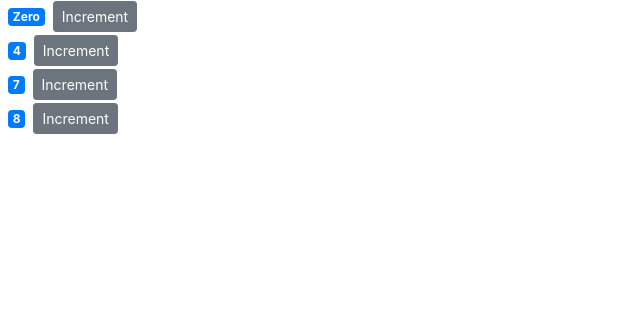
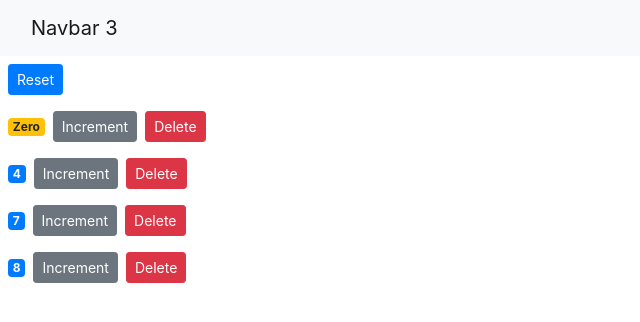
Before and after one commit to naseeraslam/my-first-react-app, a React (Create React App) app: page / in a window 1280 px wide. Shown: the top 322 px of the page, without its empty margins (0-640 px from the left). Built offline with nearby package versions, Linux system fonts and the light colour scheme.

Commit message:
Update handles events etc

```diff
--- a/src/App.js
+++ b/src/App.js
@@ -1,25 +1,64 @@
-import logo from './logo.svg';
-import './App.css';
+import React, { Component } from "react";
+import NavBar from "./components/navbar";
+import Counters from "./components/counters";
+class App extends Component {
+  state = {
+    counters: [
+      {
+        id: 1,
+        value: 0,
+      },
+      {
+        id: 2,
+        value: 4,
+      },
+      {
+        id: 3,
+        value: 7,
+      },
+      {
+        id: 4,
+        value: 8,
+      },
+    ],
+  };
 
-function App() {
-  return (
-    <div className="App">
-      <header className="App-header">
-        <img src={logo} className="App-logo" alt="logo" />
-        <p>
-          Edit <code>src/App.js</code> and save to reload.
-        </p>
-        <a
-          className="App-link"
-          href="https://reactjs.org"
-          target="_blank"
-          rel="noopener noreferrer"
-        >
-          Learn React
-        </a>
-      </header>
-    </div>
-  );
+  handleIncrement = (counter) => {
+    const counters = [...this.state.counters];
+    const index = counters.indexOf(counter);
+    counters[index] = { ...counter };
+    counters[index].value++;
+    this.setState({ counters });
+  };
+
+  handleReset = () => {
+    const counters = this.state.counters.map((c) => {
+      c.value = 0;
+      return c;
+    });
+    this.setState({ counters: counters });
+  };
+  handleDelete = (counterId) => {
+    const counters = this.state.counters.filter((c) => c.id != counterId);
+    this.setState({ counters: counters });
+  };
+  render() {
+    return (
+      <React.Fragment>
+        <NavBar
+          totalCounters={this.state.counters.filter((c) => c.value > 0).length}
+        />
+        <main className="conatiner">
+          <Counters
+            counters={this.state.counters}
+            onReset={this.handleReset}
+            onDelete={this.handleDelete}
+            onIncrement={this.handleIncrement}
+          />
+        </main>
+      </React.Fragment>
+    );
+  }
 }
 
 export default App;
--- a/src/components/counter.jsx
+++ b/src/components/counter.jsx
@@ -2,12 +2,7 @@
 
 class Counter extends Component {
   state = {
-    value: this.props.value,
-  };
-
-  handleIncrement = (id) => {
-    console.log(id);
-    this.setState({ value: this.state.value + 1 });
+    value: this.props.counter.value,
   };
 
   render() {
@@ -15,10 +10,16 @@
       <div>
         <span className={this.getBadgeClasses()}>{this.formatCount()}</span>
         <button
-          onClick={() => this.handleIncrement(1)}
+          onClick={() => this.props.onIncrement(this.props.counter)}
           className="btn btn-secondary btn-sm"
         >
           Increment
+        </button>
+        <button
+          onClick={() => this.props.onDelete(this.props.counter.id)}
+          className="btn btn-danger btn-sm m-2"
+        >
+          Delete
         </button>
       </div>
     );
@@ -26,14 +27,13 @@
 
   getBadgeClasses() {
     let classes = "badge m-2 badge-";
-    classes += this.state.count === 0 ? "warning" : "primary";
+    classes += this.props.counter.value === 0 ? "warning" : "primary";
     return classes;
   }
 
   formatCount() {
-    const { value } = this.state;
-    const x = "Zero";
-    return value === 0 ? x : value;
+    const { value } = this.props.counter;
+    return value === 0 ? "Zero" : value;
   }
 }
 
--- a/src/components/counters.jsx
+++ b/src/components/counters.jsx
@@ -1,32 +1,24 @@
 import React, { Component } from "react";
 import Counter from "./counter";
+import { Button } from "bootstrap";
 
 class Counters extends Component {
-  state = {
-    counters: [
-      {
-        id: 1,
-        value: 0,
-      },
-      {
-        id: 2,
-        value: 4,
-      },
-      {
-        id: 3,
-        value: 7,
-      },
-      {
-        id: 4,
-        value: 8,
-      },
-    ],
-  };
   render() {
     return (
       <div>
-        {this.state.counters.map((counter) => (
-          <Counter key={counter.id} value={counter.value} />
+        <button
+          onClick={this.props.onReset}
+          className="btn btn-primary btn-sm m-2"
+        >
+          Reset
+        </button>
+        {this.props.counters.map((counter) => (
+          <Counter
+            key={counter.id}
+            onDelete={this.props.onDelete}
+            onIncrement={this.props.onIncrement}
+            counter={counter}
+          />
         ))}
       </div>
     );
--- /dev/null
+++ b/src/components/navbar.jsx
@@ -0,0 +1,18 @@
+// stateless functional component
+//Life cycle hooks can't be used in stateless fucntion
+const NavBar = (props) => {
+  return (
+    <nav className="navbar navbar-light bg-light">
+      <div className="container-fluid">
+        <a className="navbar-brand" href="#">
+          Navbar{" "}
+          <span className="badge.badge-pill.badge-secondary">
+            {props.totalCounters}
+          </span>
+        </a>
+      </div>
+    </nav>
+  );
+};
+
+export default NavBar;
--- a/src/index.js
+++ b/src/index.js
@@ -2,10 +2,10 @@
 import ReactDOM from "react-dom/client";
 import "./index.css";
 import "bootstrap/dist/css/bootstrap.css";
-import Counters from "./components/counters";
+import App from "./App";
 const root = ReactDOM.createRoot(document.getElementById("root"));
 root.render(
   <React.StrictMode>
-    <Counters />
+    <App />
   </React.StrictMode>
 );
```
